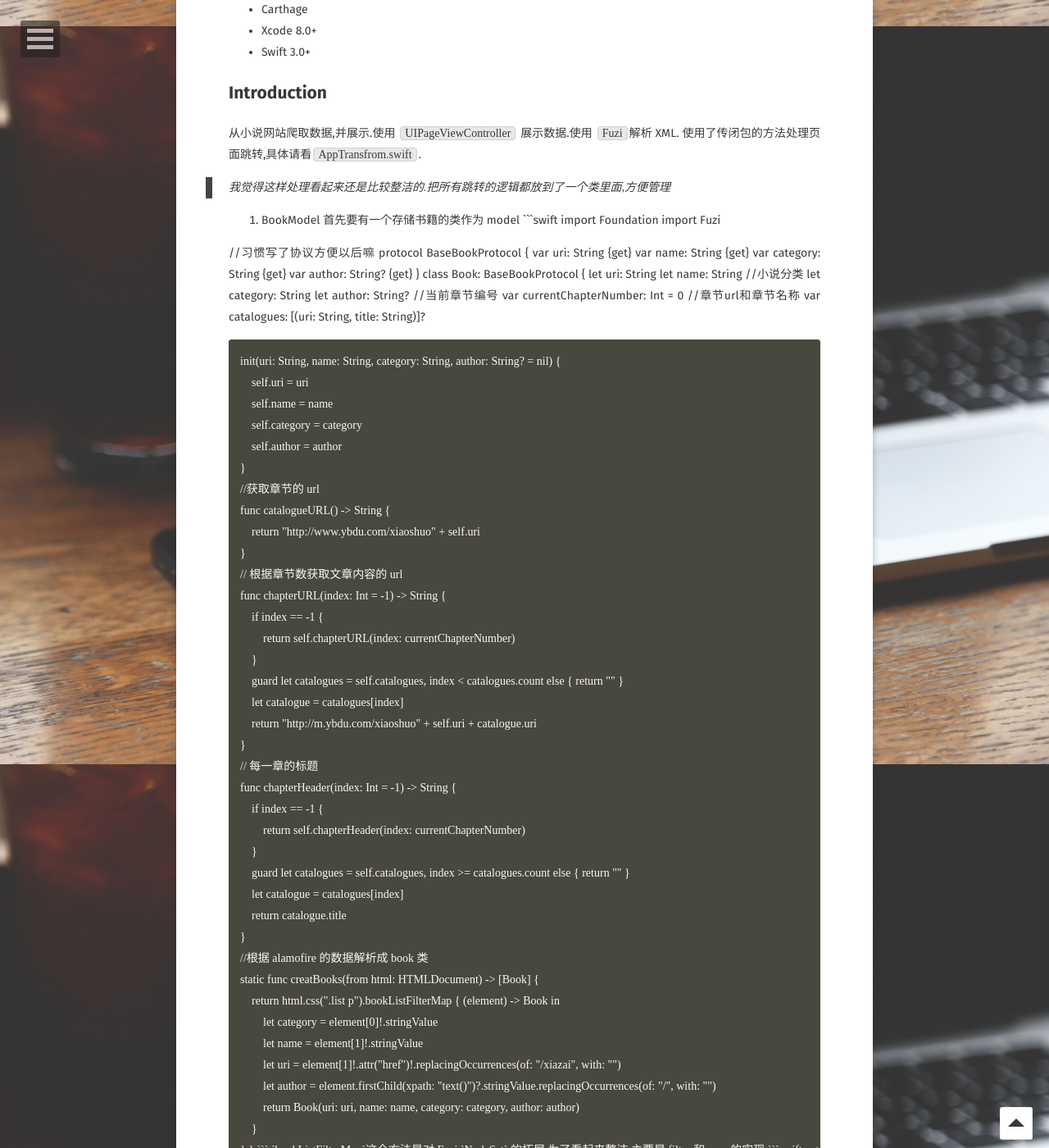
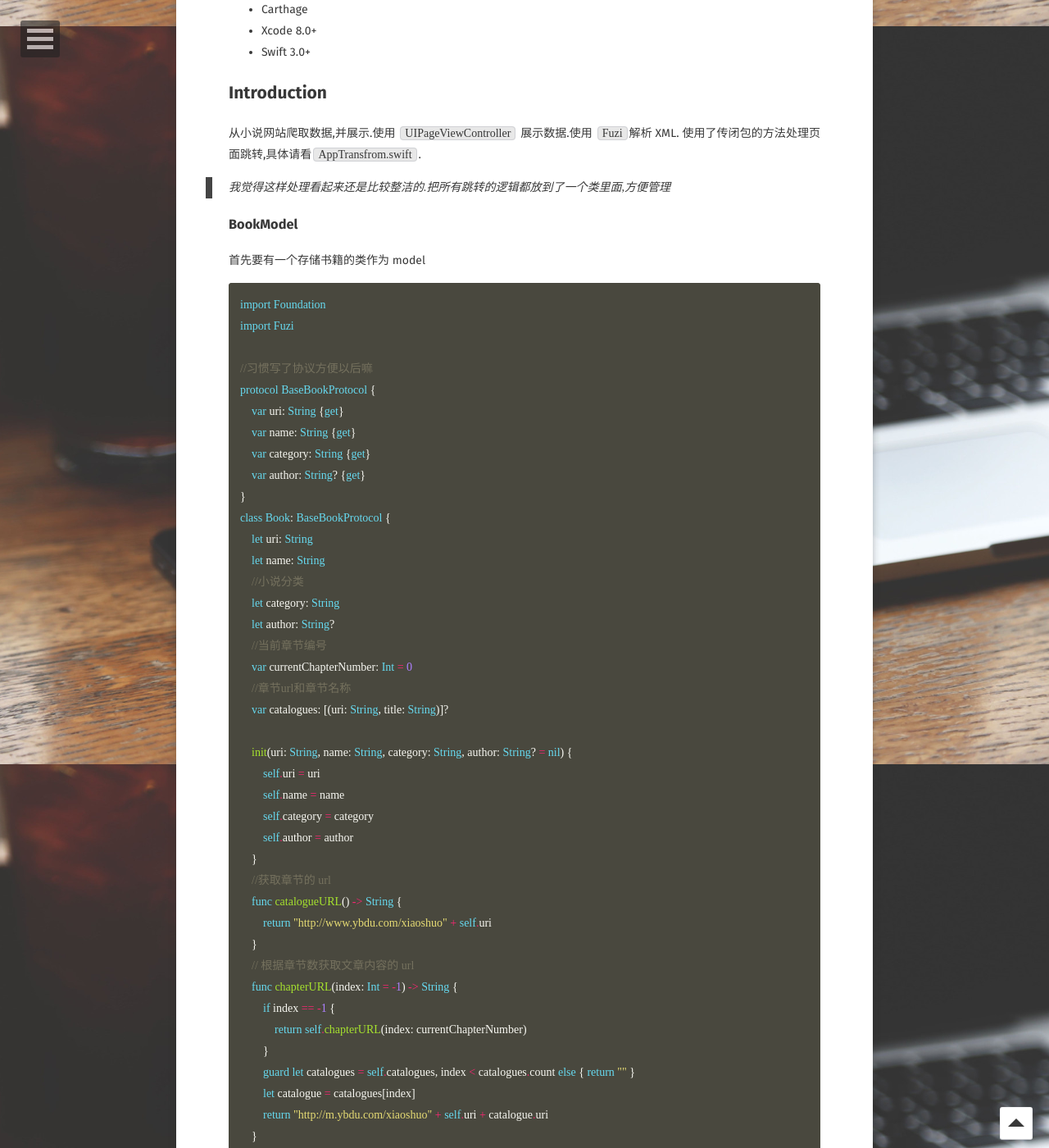
Before and after one commit to lyonsonline/blog, a Jekyll site: the page built from _posts/2017-04-06-ELReader.md, in a window 1280 px wide and 1400 px high, scrolled down 868 px. Shown: the whole window at 82% size. Built offline with Jekyll 4.4.1, drawn with Linux system fonts in a browser that asks for light colours; some web fonts are replaced; comment, search, counter and statistics services are not loaded; some of the changed text lies outside the part shown.

Commit message:
edit post

````diff
--- a/_posts/2017-04-06-ELReader.md
+++ b/_posts/2017-04-06-ELReader.md
@@ -23,9 +23,9 @@ comments: true
 使用了传闭包的方法处理页面跳转,具体请看`AppTransfrom.swift`.
 >我觉得这样处理看起来还是比较整洁的.把所有跳转的逻辑都放到了一个类里面,方便管理
 
-1. BookModel
+### BookModel
 首先要有一个存储书籍的类作为 model
-```swift
+``` swift
 import Foundation
 import Fuzi
 
````
